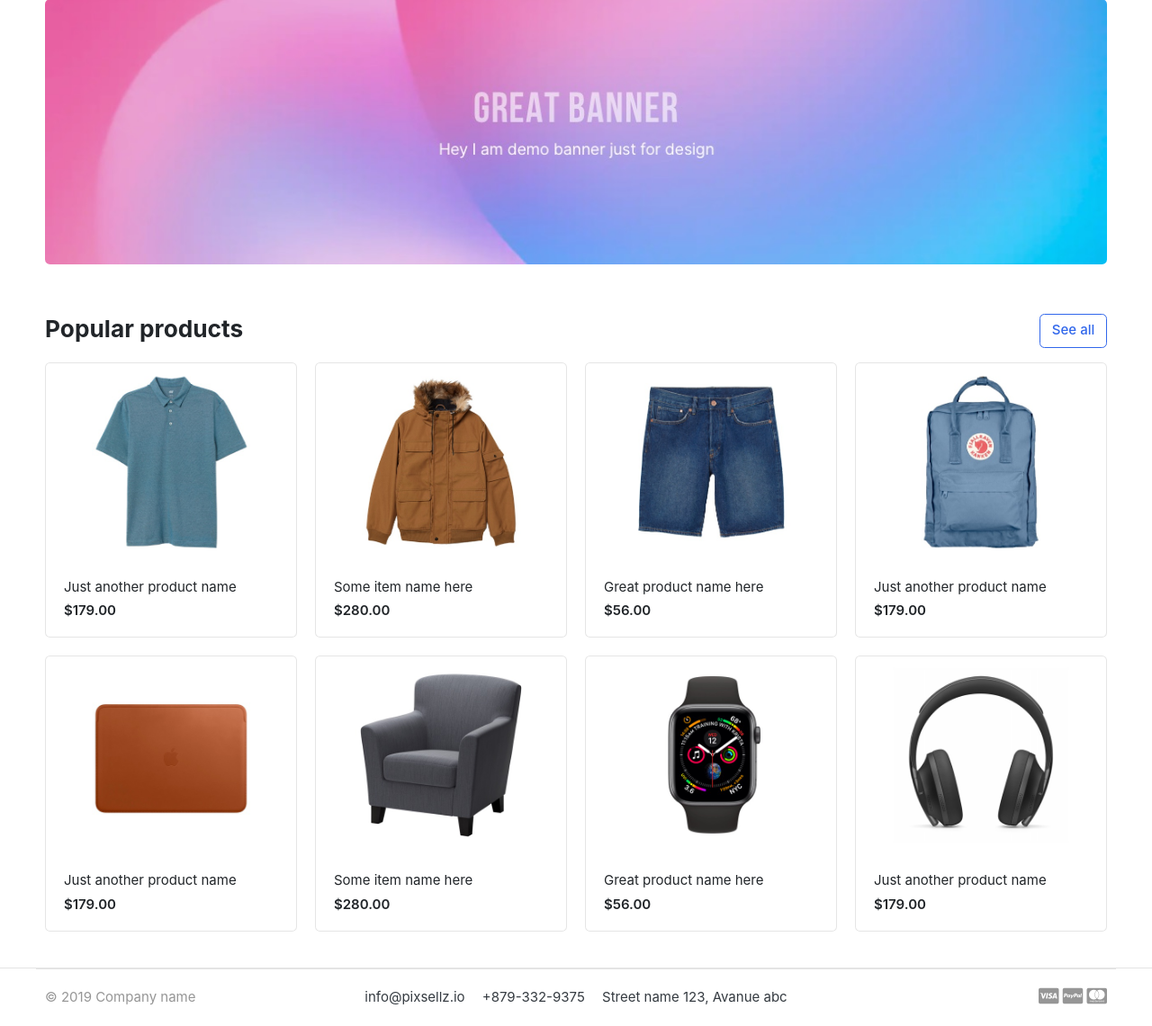
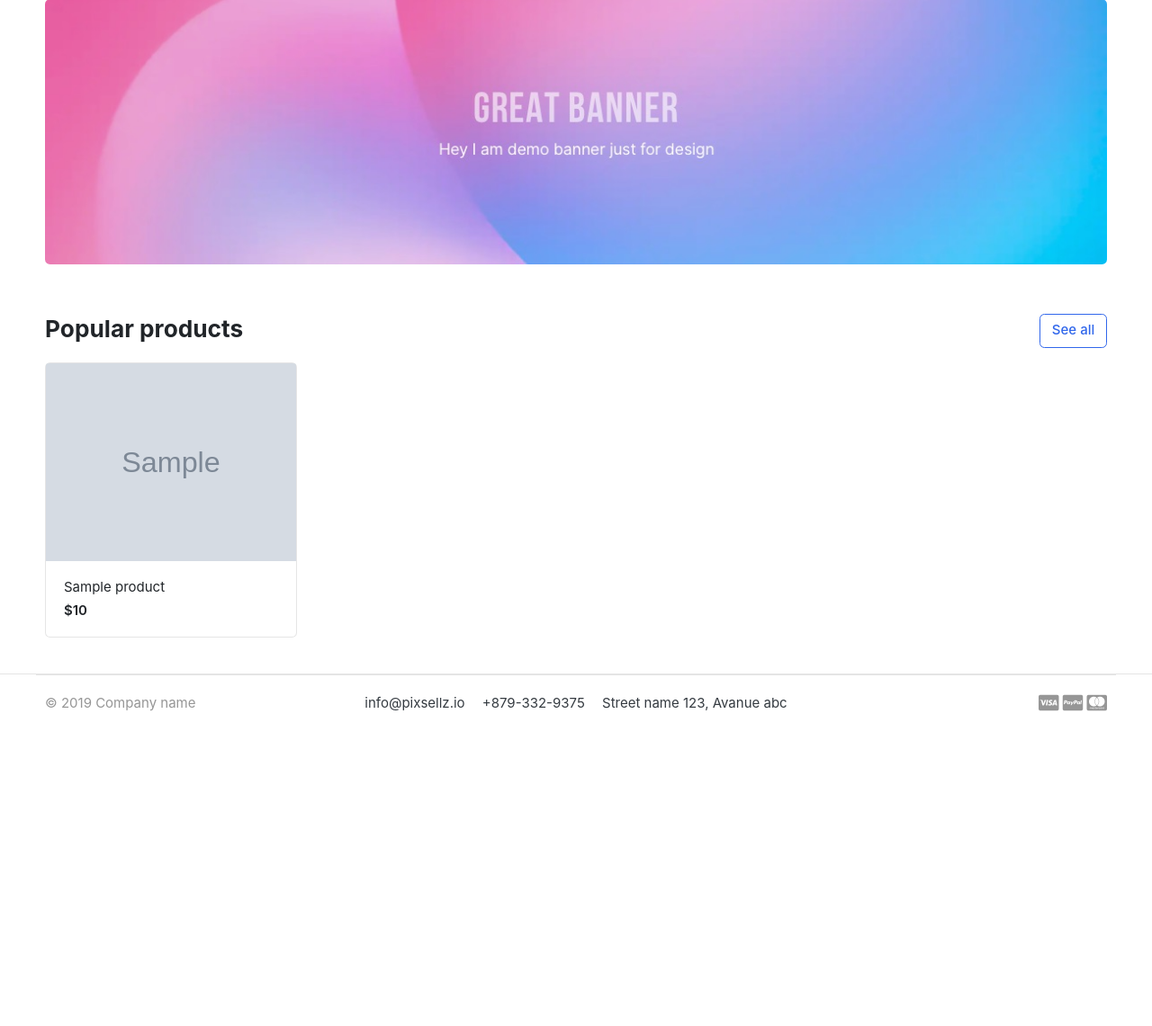
Before and after one commit to parsedom/estore, a Django app: template templates/home.html in a window 1280 px wide. Shown: the part 139-1280 px from the top of the page at 90% size. After the commit the page ends 930 px from the top, so only its background shows below. Run offline with Django 3.2, Linux system fonts and the light colour scheme; the template is opened without the code that fills it: most values are stand-ins (such as "Sample title", 1, 10 or a date in 2020); grey boxes marked "Sample" are stand-in pictures; some libraries are stand-ins or nearby versions; some web fonts are replaced.

Commit message:
working on store

```diff
--- a/eStore/urls.py
+++ b/eStore/urls.py
@@ -14,7 +14,7 @@ Including another URLconf
     2. Add a URL to urlpatterns:  path('blog/', include('blog.urls'))
 """
 from django.contrib import admin
-from django.urls import path
+from django.urls import path, include
 
 from django.conf import settings
 from django.conf.urls.static import static
@@ -23,5 +23,6 @@ from eStore import views
 
 urlpatterns = [
                   path('admin/', admin.site.urls),
-                  path('', views.home, name='home'),
+                  path('', views.HomeView.as_view(), name='home'),
+                  path('store/', include('store.urls')),
               ] + static(settings.MEDIA_URL, document_root=settings.MEDIA_ROOT)
--- a/templates/home.html
+++ b/templates/home.html
@@ -25,78 +25,20 @@
 
 
             <div class="row">
+                {% for product in products %}
+
                     <div class="col-md-3">
                         <div class="card card-product-grid">
-			<a href="./product-detail.html" class="img-wrap"> <img src="{% static 'images/items/1.jpg' %}"> </a>
+                            <a href="./product-detail.html" class="img-wrap"> <img
+                                    src="{{ product.image.url }}">
+                            </a>
                             <figcaption class="info-wrap">
-				<a href="./product-detail.html" class="title">Just another product name</a>
-				<div class="price mt-1">$179.00</div> <!-- price-wrap.// -->
+                                <a href="./product-detail.html" class="title">{{ product.product_name }}</a>
+                                <div class="price mt-1">${{ product.price }}</div> <!-- price-wrap.// -->
                             </figcaption>
                         </div>
                     </div> <!-- col.// -->
-	<div class="col-md-3">
-		<div class="card card-product-grid">
-			<a href="./product-detail.html" class="img-wrap"> <img src="{% static 'images/items/2.jpg' %}"> </a>
-			<figcaption class="info-wrap">
-				<a href="./product-detail.html" class="title">Some item name here</a>
-				<div class="price mt-1">$280.00</div> <!-- price-wrap.// -->
-			</figcaption>
-		</div>
-	</div> <!-- col.// -->
-	<div class="col-md-3">
-		<div class="card card-product-grid">
-			<a href="./product-detail.html" class="img-wrap"> <img src="{% static 'images/items/3.jpg' %}"> </a>
-			<figcaption class="info-wrap">
-				<a href="./product-detail.html" class="title">Great product name here</a>
-				<div class="price mt-1">$56.00</div> <!-- price-wrap.// -->
-			</figcaption>
-		</div>
-	</div> <!-- col.// -->
-	<div class="col-md-3">
-		<div class="card card-product-grid">
-			<a href="./product-detail.html" class="img-wrap"> <img src="{% static 'images/items/4.jpg' %}"> </a>
-			<figcaption class="info-wrap">
-				<a href="./product-detail.html" class="title">Just another product name</a>
-				<div class="price mt-1">$179.00</div> <!-- price-wrap.// -->
-			</figcaption>
-		</div>
-	</div> <!-- col.// -->
-	<div class="col-md-3">
-		<div class="card card-product-grid">
-			<a href="./product-detail.html" class="img-wrap"> <img src="{% static 'images/items/5.jpg' %}"> </a>
-			<figcaption class="info-wrap">
-				<a href="./product-detail.html" class="title">Just another product name</a>
-				<div class="price mt-1">$179.00</div> <!-- price-wrap.// -->
-			</figcaption>
-		</div>
-	</div> <!-- col.// -->
-	<div class="col-md-3">
-		<div class="card card-product-grid">
-			<a href="./product-detail.html" class="img-wrap"> <img src="{% static 'images/items/6.jpg' %}"> </a>
-			<figcaption class="info-wrap">
-				<a href="./product-detail.html" class="title">Some item name here</a>
-				<div class="price mt-1">$280.00</div> <!-- price-wrap.// -->
-			</figcaption>
-		</div>
-	</div> <!-- col.// -->
-	<div class="col-md-3">
-		<div class="card card-product-grid">
-			<a href="./product-detail.html" class="img-wrap"> <img src="{% static 'images/items/7.jpg' %}"> </a>
-			<figcaption class="info-wrap">
-				<a href="./product-detail.html" class="title">Great product name here</a>
-				<div class="price mt-1">$56.00</div> <!-- price-wrap.// -->
-			</figcaption>
-		</div>
-	</div> <!-- col.// -->
-	<div class="col-md-3">
-		<div class="card card-product-grid">
-			<a href="./product-detail.html" class="img-wrap"> <img src="{% static 'images/items/9.jpg' %}"> </a>
-			<figcaption class="info-wrap">
-				<a href="./product-detail.html" class="title">Just another product name</a>
-				<div class="price mt-1">$179.00</div> <!-- price-wrap.// -->
-			</figcaption>
-		</div>
-	</div> <!-- col.// -->
+                {% endfor %}
             </div> <!-- row.// -->
 
         </div><!-- container // -->
```
Also changed, not shown: eStore/views.py (+13 -0 lines). Lines whose indentation alone changed are shown as unchanged.
